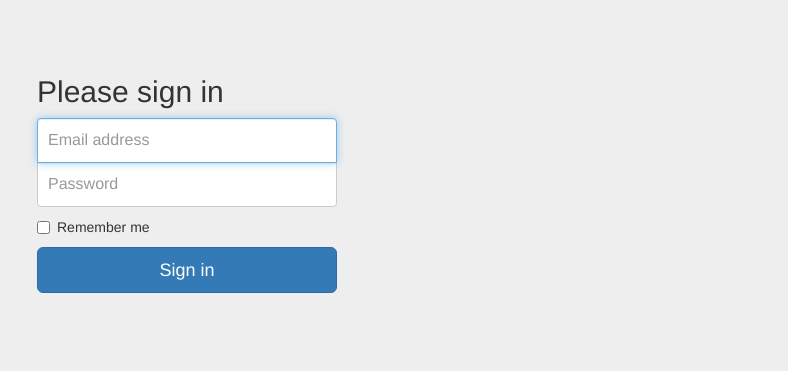
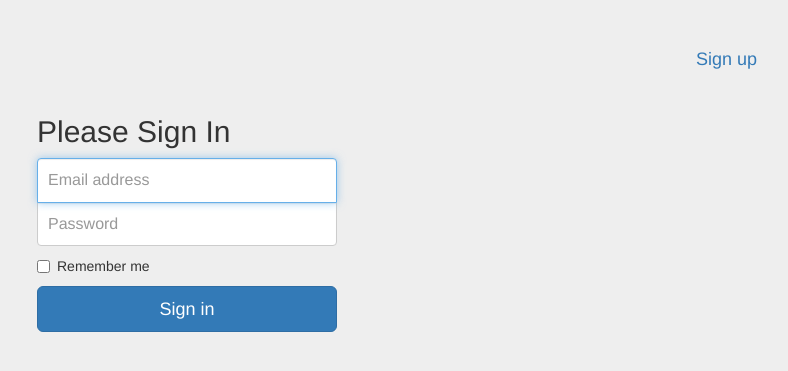
Before and after one commit to arfink/BISS-TEA, a PHP site: page /templates/login.html in a window 1280 px wide. Shown: the top 371 px of the page, without its empty margins (453-1241 px from the left). Run offline with PHP 8.4, Linux system fonts and the light colour scheme.

Commit message:
modified index for cleaner logic and to allow access to signup page; changed redirect in login action to go to main page or back to login page; added in links to signup/login pages for login/signup respectively

```diff
--- a/scripts/actions/login.php
+++ b/scripts/actions/login.php
@@ -10,10 +10,8 @@ if ($session->login_verify($_POST['email_name'],$_POST['password_name']))
 {
 	$_SESSION["logged_in"] = true;
 	$_SESSION["user_name"] = $_POST['user'];
-	echo "<br> we logged in OK";
 }
-else echo "<br> we failed login";
 
-//header('Location: /index.php');
-echo "<br> loginphp has finished";
+header('Location: /index.php');
+
 ?>
--- a/templates/login.html
+++ b/templates/login.html
@@ -11,8 +11,12 @@
 	<body>
 		<div class="container">
 
+			<div style="text-align:right">
+				<h4><a href="/signup">Sign up</a></h4>
+			</div>
+
 			<form action="/scripts/actions/login.php" class="form-signin" method="post">
-				<h2 class="form-signin-heading">Please sign in</h2>
+				<h2 class="form-signin-heading">Please Sign In</h2>
 				<label for="inputEmail" class="sr-only">Email address</label>
 				<input type="email" name="email_name" id="inputEmail" class="form-control" placeholder="Email address" required autofocus>
 				<label for="inputPassword" class="sr-only">Password</label>
--- a/templates/signup.html
+++ b/templates/signup.html
@@ -13,6 +13,10 @@
 	<body>
 		<div class="container">
 
+			<div style="text-align:right">
+				<h4><a href="/login">Sign In</a></h4>
+			</div>
+
 			<form class="form-signin">
 				<h2 class="form-signin-heading">Sign Up</h2>
 				<label for="inputEmail" class="sr-only">Email address</label>
```
Also changed, not shown: index.php (+7 -9 lines).
